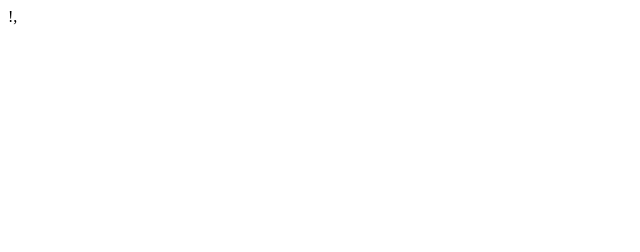
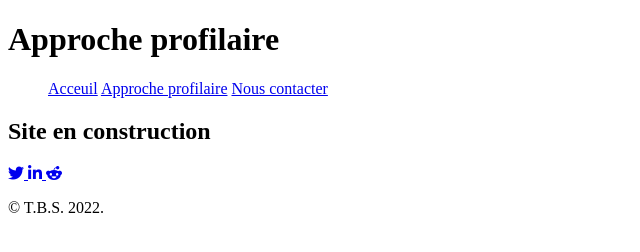
Before and after one commit to picyoh/ap, a plain HTML site: page index.html in a window 1280 px wide. Shown: the whole page, without its empty margins (0-640 px from the left). Drawn offline with Linux system fonts and the light colour scheme.

Commit message:
feat: :sparkles: html
add html page

```diff
--- a/index.html
+++ b/index.html
@@ -1,12 +1,51 @@
-!,<!DOCTYPE html>
+<!DOCTYPE html>
 <html lang="fr">
 <head>
-    <meta charset="UTF-8">
-    <meta http-equiv="X-UA-Compatible" content="IE=edge">
-    <meta name="viewport" content="width=device-width, initial-scale=1.0">
-    <title>Approche profilaire</title>
+  <meta charset="UTF-8">
+  <meta http-equiv="X-UA-Compatible" content="IE=edge">
+  <meta name="viewport" content="width=device-width, initial-scale=1.0">
+  <title>Approche profilaire</title>
+  <link rel="icon" type="image/png" href="./images/msdthumb.png" />
+  <link rel="stylesheet" href="./styles/main.css" />
+  <link rel="preconnect" href="https://fonts.googleapis.com">
+  <link rel="preconnect" href="https://fonts.gstatic.com" crossorigin>
+  <link href="https://fonts.googleapis.com/css2?family=Montserrat:ital,wght@0,400;0,500;0,700;1,200;1,300;1,400;1,500;1,700&display=swap" rel="stylesheet">
+  <script src="https://kit.fontawesome.com/8862e211f8.js" crossorigin="anonymous"></script>
 </head>
 <body>
-
+  <header>
+    <h1>Approche profilaire</h1>
+    <div class="logo">
+      <a href="./">
+        <!-- <img src="./images/apLogo.png" alt="logo Approche profilaire" /> -->
+      </a>
+    </div>
+    <nav>
+      <ul>
+        <a href="./">Acceuil</a>
+        <a href="./approcheProfialire">Approche profilaire</a>
+        <a href="./contact">Nous contacter</a>
+      </ul>
+    </nav>
+  </header>
+  <article id="main">
+    <h2>Site en construction</h2>
+    <noscript>Vous devez activer JavaScript pour accèder au questionnaire</noscript>
+  </article>
+  <footer>
+    <div class="medias">
+      <a class="media" href="/">
+        <i class="fa-brands fa-twitter"></i>
+      </a>
+      <a class="media linkdin" href="/">
+        <i class="fa-brands fa-linkedin-in"></i>
+      </a>
+      <a class="media" href="/">
+        <i class="fa-brands fa-reddit-alien"></i>
+      </a>
+    </div>
+    <p>&copy; T.B.S. 2022.</p>
+  </footer>
+  <script type="module" src="./js/index.js"></script>
 </body>
 </html>
```
